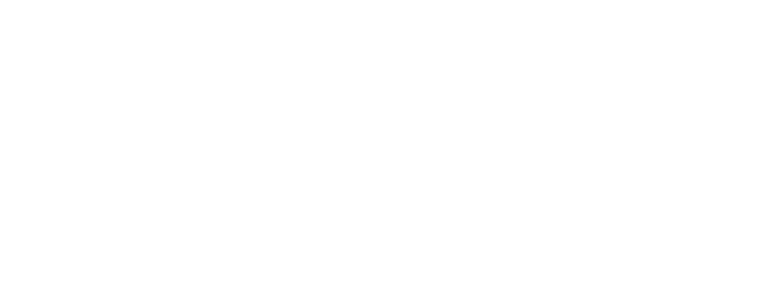
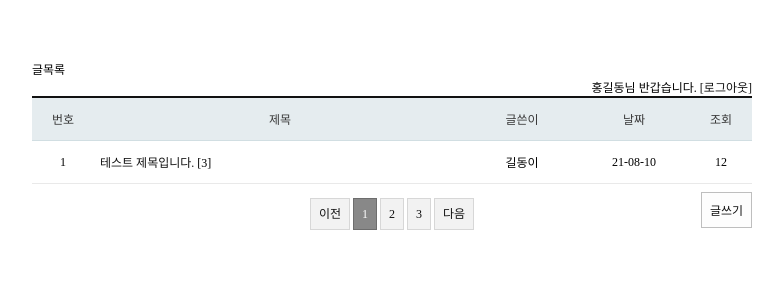
Before and after one commit to DubblePos/html, a plain HTML site: page Jboard/list.html in a window 1280 px wide. Shown: the whole page, without its empty margins (248-1031 px from the left). Drawn offline with Linux system fonts and the light colour scheme.

Commit message:
2021/08/10 style

```diff
--- /dev/null
+++ b/Jboard/css/style.css
@@ -0,0 +1,125 @@
+ /* 초기화 */
+ * {
+    margin: 0;
+    padding: 0;
+    font: normal 12px '돋움';
+}
+
+ul, ol {list-style: none;}
+a {text-decoration: none; color: #111;}
+input, textarea {outline: none;}
+
+/* 회원-로그인 */
+
+#user.login {
+    width: 360px;
+    height: auto;
+    margin: 100px auto;
+}
+#user.login > form {
+    position: relative;
+    padding: 20px 20px 20px 50px;
+    border: 1px solid #cfded8;
+}
+
+#user.login > form > table img {width: 20px;}
+#user.login > form > table input {
+    width: 162px;
+    height: 22px;
+    border: 1px solid #e4eaec;
+    background: #f7f7f7;
+    margin-bottom: 5px;
+}
+
+#user.login > form > input[type=submit] {
+    position: absolute;
+    right: 52px;
+    top: 22px;
+    width: 60px;
+    height: 55px;
+    border: 1px solid #bebebe;
+    background: #fdfdfd;
+}
+
+#user.login > .info {
+    border: 1px solid #cfded8;
+    border-top: 0px;
+    background: #f5f6fa;
+    padding: 20px;
+}
+#user.login > .info > p {
+    padding: 10px 0;
+}
+#user.login > .info > a {
+    float: right;
+}
+
+/* 회원-약관 */
+/* 회원-회원가입 */
+/* 게시판-목록 */
+#board.list {
+    position: relative;
+    width: 720px;
+    height: auto;
+    margin: 60px auto;
+}
+#board.list > h3 {}
+#board.list > article {}
+#board.list > article > p {
+    float: right;
+}
+#board.list > article > table {
+    width: 100%;
+    border-top: 2px solid #111;
+    border-collapse: collapse;
+    border-spacing: 0;
+}
+#board.list > article > table tr {}
+#board.list > article > table tr > th {
+    padding: 12px;
+    border-top: 1px solid #d1dee2;
+    border-bottom: 1px solid #d1dee2;
+    background: #e5ecef;
+    color: #383838;
+}
+#board.list > article > table tr > td {
+    padding: 12px 6px;
+    border-top: 1px solid #e9e9e9;
+    border-bottom: 1px solid #e9e9e9;
+}
+#board.list > article > table tr > td:nth-child(1) {width: 50px;  text-align: center;}
+#board.list > article > table tr > td:nth-child(2) {width: auto;  text-align: left;}
+#board.list > article > table tr > td:nth-child(3) {width: 100px; text-align: center;}
+#board.list > article > table tr > td:nth-child(4) {width: 100px; text-align: center;}
+#board.list > article > table tr > td:nth-child(5) {width: 50px;  text-align: center;}
+
+#board.list > .paging {
+    padding: 20px;
+    text-align: center;
+}
+#board.list > .paging > a {
+    padding: 8px;
+    background: #f2f2f2;
+    border: 1px solid #d7d7d7;
+}
+#board.list > .paging > .num {}
+#board.list > .paging > .current {
+    border: 1px solid #6d6d6d;
+    background: #888;
+    color: #fff;
+}
+#board.list > .paging > .prev {}
+#board.list > .paging > .next {}
+#board.list > .btnWrite {
+    position: absolute;
+    right: 0;
+    bottom: 14px;
+    padding: 8px;
+    border: 1px solid #bebebe;
+    background: #fdfdfd;
+    color: #111;
+}
+
+/* 게시판-글쓰기 */
+/* 게시판-글보기 */
+/* 게시판-글수정 */
--- a/Jboard/list.html
+++ b/Jboard/list.html
@@ -0,0 +1,50 @@
+<!DOCTYPE html>
+<html lang="en">
+<head>
+    <meta charset="UTF-8">
+    <title>글목록</title>
+    <link rel="stylesheet" href="./css/style.css"/>
+</head>
+<body>
+    <div id="wrapper">
+        <section id="board" class="list">
+            <h3>글목록</h3>
+            <article>
+                <p>
+                    홍길동님 반갑습니다.
+                    <a href="#" class="logout">[로그아웃]</a>
+                </p>
+                <table border="0">
+                    <tr>
+                        <th>번호</th>
+                        <th>제목</th>
+                        <th>글쓴이</th>
+                        <th>날짜</th>
+                        <th>조회</th>
+                    </tr>
+                    <tr>
+                        <td>1</td>
+                        <td><a href="#">테스트 제목입니다.</a>&nbsp;[3]</td>
+                        <td>길동이</td>
+                        <td>21-08-10</td>
+                        <td>12</td>
+                    </tr>
+                </table>
+            </article>
+
+            <!-- 페이지 번호 -->
+            <div class="paging">
+                <a href="#" class="prev">이전</a>
+                <a href="#" class="num current">1</a>
+                <a href="#" class="num">2</a>
+                <a href="#" class="num">3</a>
+                <a href="#" class="next">다음</a>
+            </div>
+
+            <!-- 글쓰기 버튼 -->
+            <a href="./write.html" class="btnWrite">글쓰기</a>
+
+        </section>
+    </div>
+</body>
+</html>
```
Also changed, not shown: Jboard/user/login.html (+1 -64 lines).
